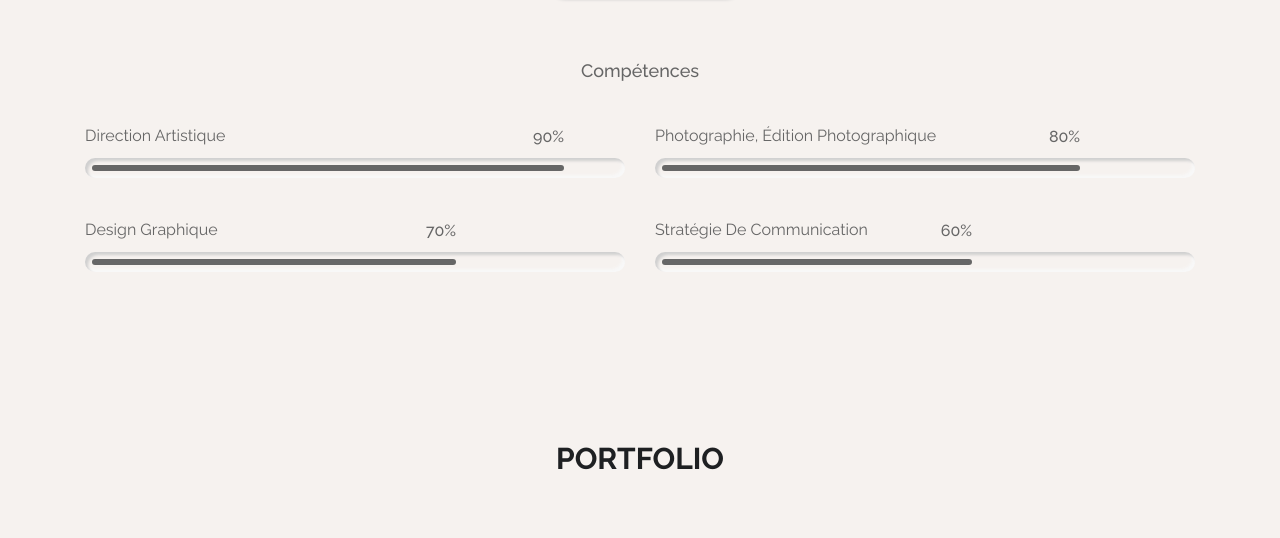
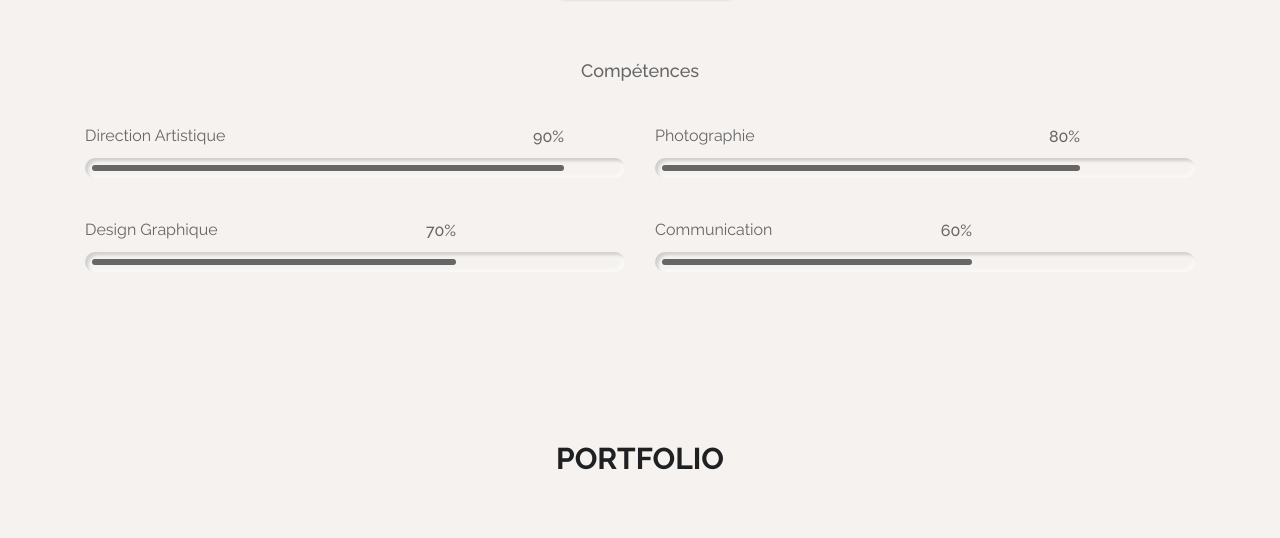
Before and after one commit to laudesignstudio/lauriealaoua, a plain HTML site: page index.html in a window 1280 px wide. Shown: the part 1721-2259 px from the top of the page. Drawn offline with Linux system fonts and the light colour scheme.

Commit message:
Update index.html

```diff
--- a/index.html
+++ b/index.html
@@ -124,7 +124,7 @@
 							</div>
 
 							<div class="skill-item">
-								<p>Photographie, édition photographique</p>
+								<p>Photographie</p>
 								<div class="progress inner-shadow">
 									<div class="progress-bar" style="width: calc(80% - 14px)">
 										<span>80%</span>
@@ -142,7 +142,7 @@
 							</div>
 
 							<div class="skill-item">
-								<p>Stratégie de communication</p>
+								<p>Communication</p>
 								<div class="progress inner-shadow">
 									<div class="progress-bar" style="width: calc(60% - 14px)">
 										<span>60%</span>
```
